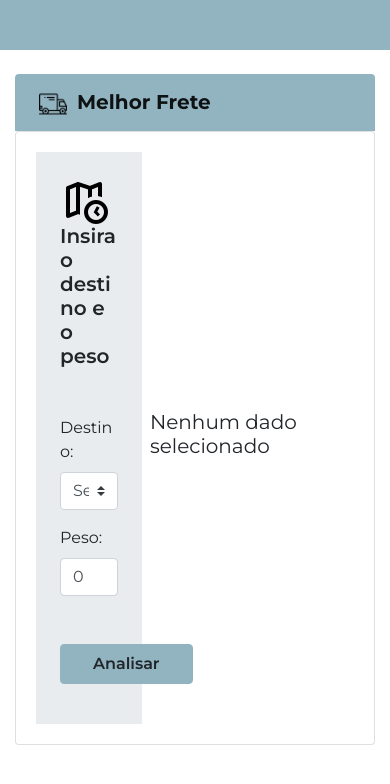
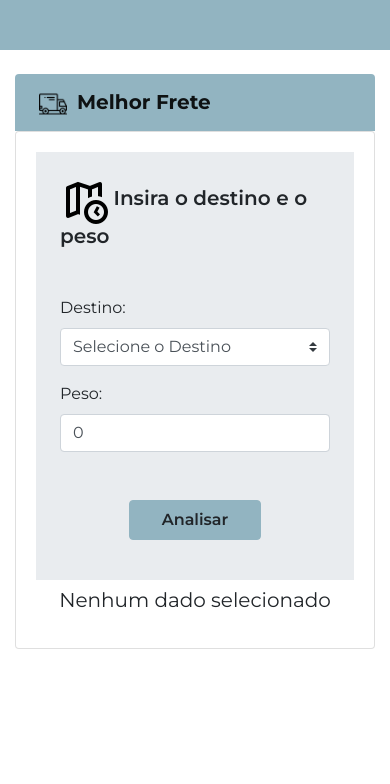
Before and after one commit to eltonls/desafio-coorlab, a Vue app in the folder code/: page / in a window 390 px wide. Shown: the top 784 px of the page. Built offline with nearby package versions, Linux system fonts and the light colour scheme; data requests are answered from the project's data file.

Commit message:
feat: adicionadas parametros de responsividade na página

```diff
--- a/code/src/components/BestTransport.vue
+++ b/code/src/components/BestTransport.vue
@@ -17,12 +17,13 @@
     <b-card class="p-0 h-99 max-height-99 rounded-bottom">
       <b-container class="m-0 p-0">
         <b-row no-gutters>
-          <b-col cols="4">
+          <b-col cols="12" md="4">
             <BestTransportForm @formSubmit="submitFormHandler" />
           </b-col>
           <b-col
-            cols="8"
-            class="px-2 d-flex justify-content-center align-items-center"
+            cols="12"
+            md="8"
+            class="px-2 d-flex justify-content-center align-items-center my-2"
           >
             <div v-if="this.cotaDeMenorPreco">
               <h3 class="h5 font-weight-normal">
@@ -44,7 +45,7 @@
                 :preco="this.PrecoCotaRapida"
               />
               <div class="w-100 text-right mt-2">
-                <b-button variant="secondary" @click="this.clean" class="px-5"
+                <b-button variant="secondary" @click="this.clean"
                   >Limpar</b-button
                 >
               </div>
--- a/code/src/components/BestTransportCard.vue
+++ b/code/src/components/BestTransportCard.vue
@@ -1,7 +1,7 @@
 <template>
   <b-container class="p-0 mb-2">
     <b-row>
-      <b-col cols="8">
+      <b-col md="8" cols="12" class="mb-2">
         <b-card no-body class="overflow-hidden">
           <b-row no-gutters>
             <b-col
@@ -22,7 +22,7 @@
           </b-row>
         </b-card>
       </b-col>
-      <b-col cols="4" class="h-20 p-0">
+      <b-col md="4" cols="12" class="h-20">
         <b-card
           title="Preço"
           class="h-100"
```
